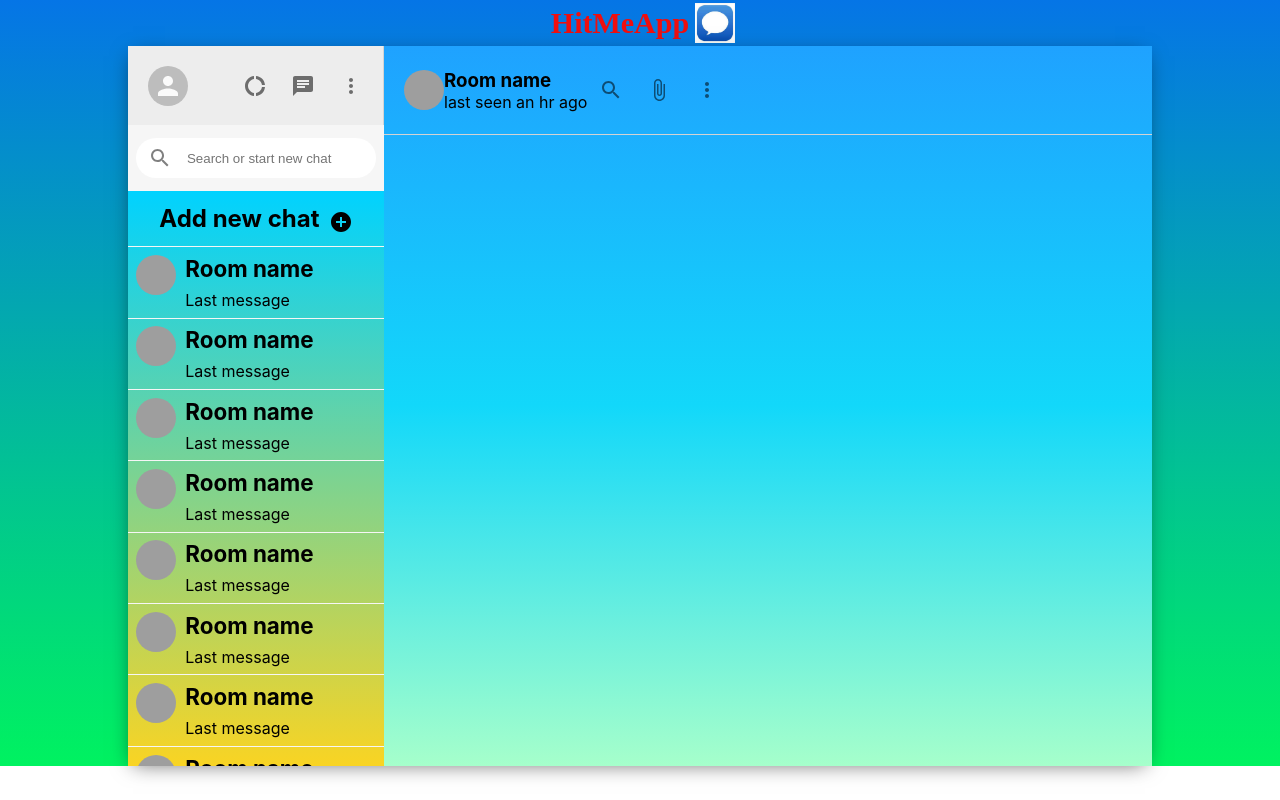
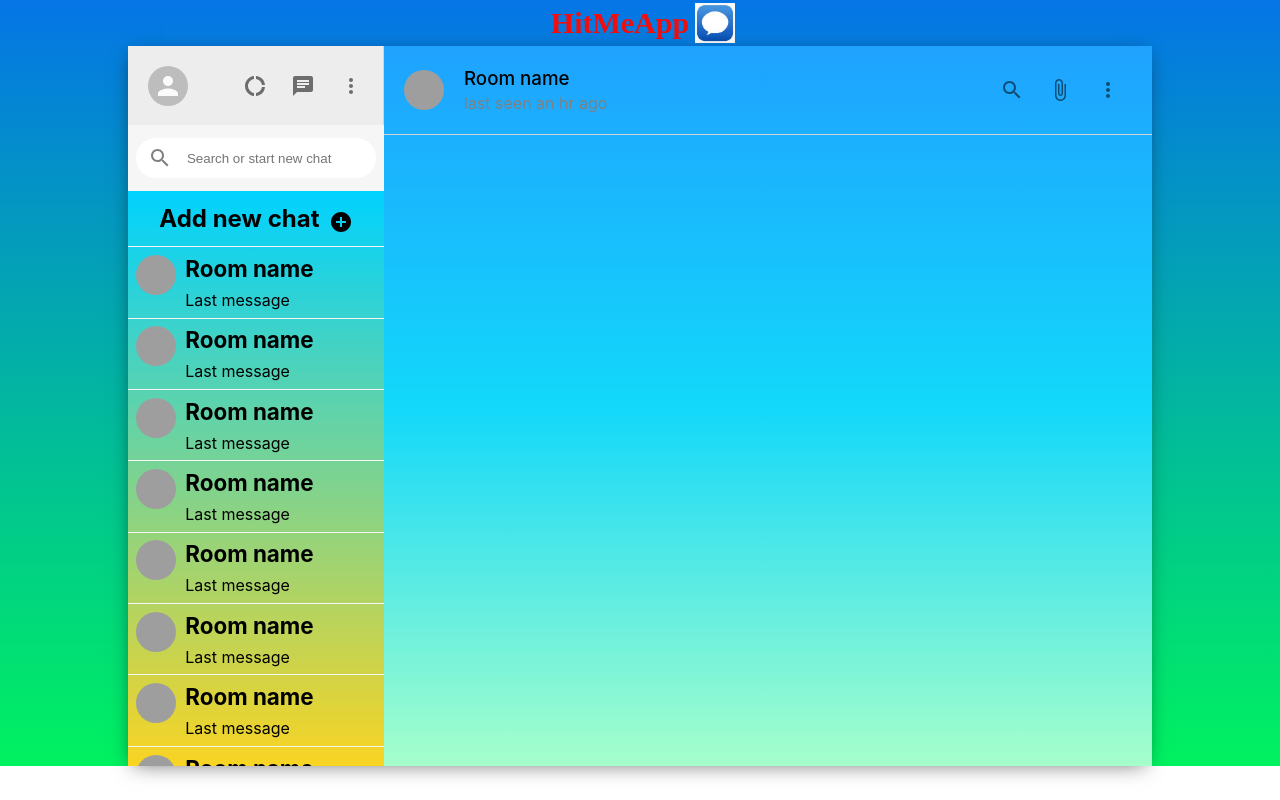
Before and after one commit to DevBees/HitMeApp, a React (Create React App) app: page / in a window 1280 px wide. Built offline with nearby package versions, Linux system fonts and the light colour scheme; grey boxes are pictures that could not be loaded.

Commit message:
Add files via upload

```diff
--- a/src/Chat.css
+++ b/src/Chat.css
@@ -9,3 +9,17 @@
     align-items: center;
     border-bottom: 1px solid lightgrey;
 }
+
+.chat__headerInfo{
+    flex: 1;
+    padding-left: 20px;
+}
+
+.chat__headerInfo > h3{
+    margin-bottom: 3px;
+    font-weight: 500;
+}
+
+.chat__headerInfo > p{
+    color: gray;
+}
```
